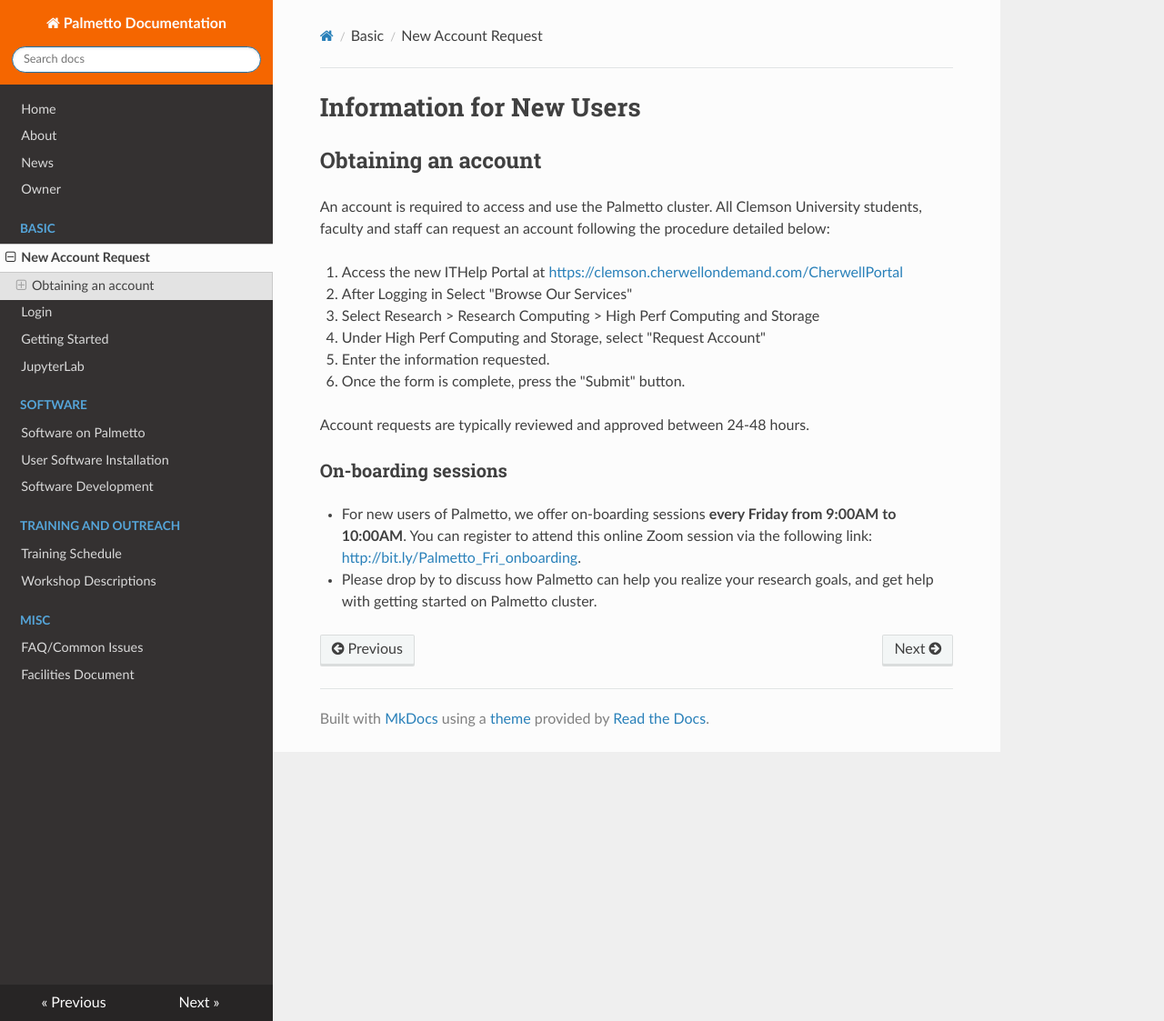
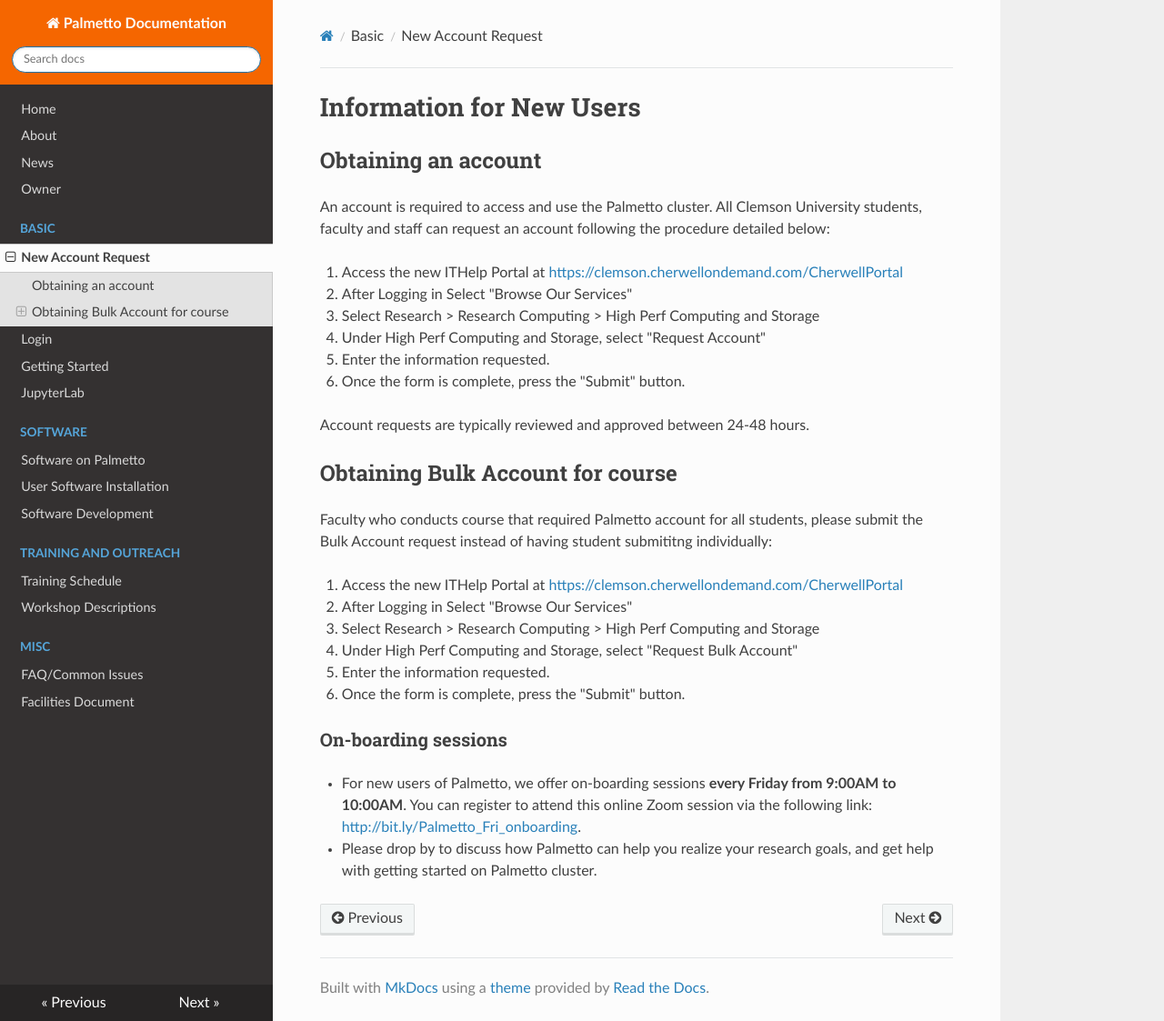
Before and after one commit to clemsonciti/palmetto-documentation, an MkDocs documentation site: the page built from docs/basic/new.md, in a window 1280 px wide and 1123 px high. Shown: the whole window at 91% size. Built offline with MkDocs 1.6.1, drawn with Linux system fonts in a browser that asks for light colours; nearby versions of some CDN libraries.

Commit message:
update Bulk Account

```diff
--- a/docs/basic/new.md
+++ b/docs/basic/new.md
@@ -15,6 +15,17 @@ can request an account following the procedure detailed below:
 
 Account requests are typically reviewed and approved between 24-48 hours.
 
+## Obtaining Bulk Account for course
+
+Faculty who conducts course that required Palmetto account for all students, please submit the Bulk Account request instead of having student submititng individually:
+
+1. Access the new ITHelp Portal at <https://clemson.cherwellondemand.com/CherwellPortal>
+2. After Logging in Select "Browse Our Services"
+3. Select Research > Research Computing > High Perf Computing and Storage
+4. Under High Perf Computing and Storage, select "Request Bulk Account"
+5. Enter the information requested.
+5. Once the form is complete, press the "Submit" button.
+
 ### On-boarding sessions
 
 - For new users of Palmetto, we offer on-boarding sessions **every
```
